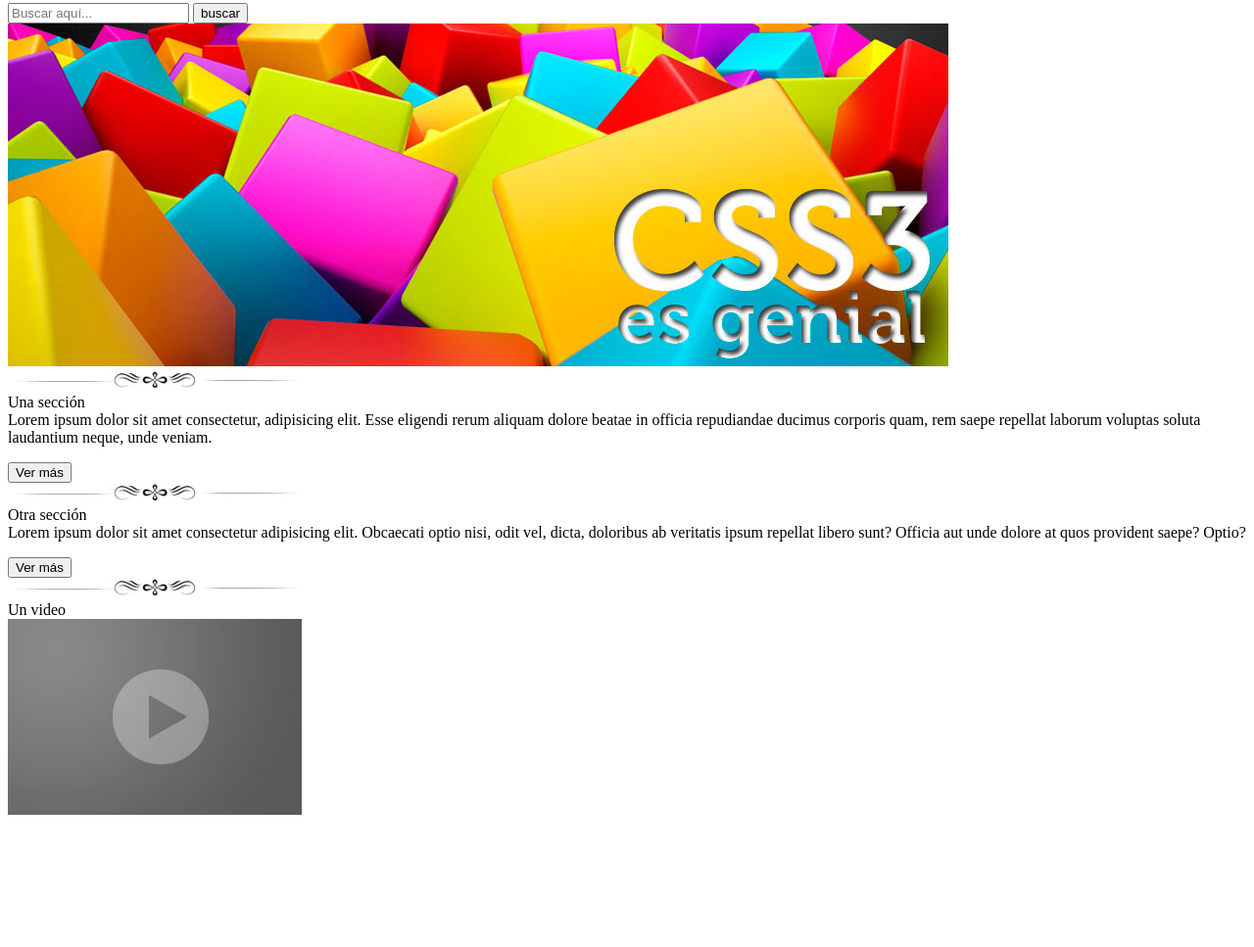
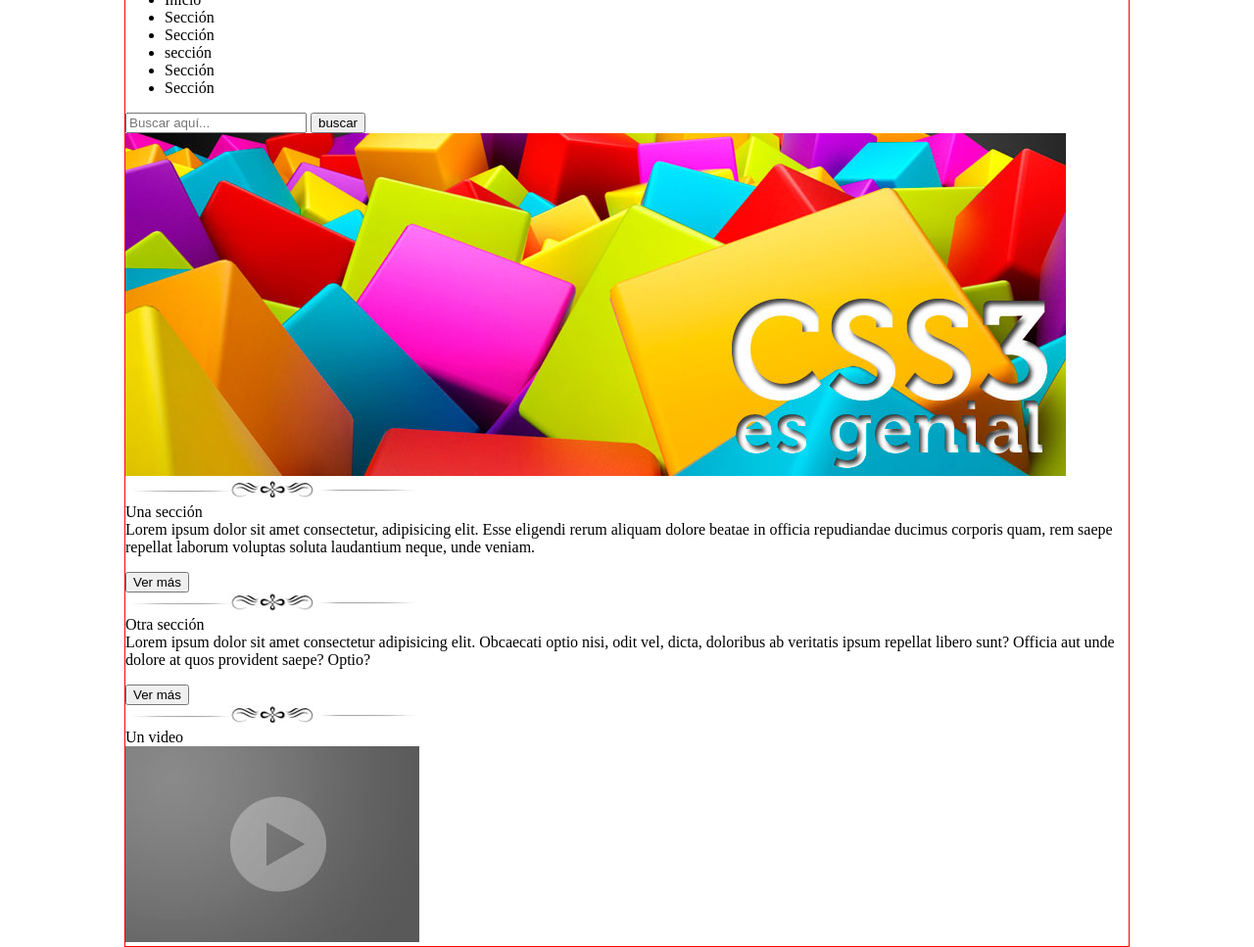
Before and after one commit to LuisJacoboMoncayo/pw12132233, a plain HTML site: page practica01css/index.html in a window 1280 px wide. Shown: the part 284-1251 px from the top of the page at 98% size. Before the commit the page ends 1128 px from the top, so only its background shows below. Drawn offline with Linux system fonts and the light colour scheme.

Commit message:
Practica01 css inicio CSS

```diff
--- /dev/null
+++ b/practica01css/css/estilos.css
@@ -0,0 +1,6 @@
+body{
+	font-size: 16px; /* 1em */
+	border: 1px solid red;
+	margin: 0px auto;
+	max-width: 1024px;
+}
--- a/practica01css/index.html
+++ b/practica01css/index.html
@@ -4,11 +4,12 @@
     <meta charset="UTF-8">
     <meta name="viewport" content="width=device-width, initial-scale=1.0">
     <title>Práctica 01 HTML + CSS</title>
+    <link rel="stylesheet" href="css/estilos.css">
 </head>
 <body>
     <header>
         <img src="img/resplandor.png" alt="fondo">
-        <img src="img/logo.png" alt="logo empresa">
+        <img src="img/logo.png" alt="logo empresa" id="logo">
         <nav>
             <ul>
                 <li>Inicio</li>
@@ -24,16 +25,16 @@
             </form>
         </nav>
     </header>
-    <section>
+    <section id="seccion01">
         <article>
             <img src="img/slide2.jpg" alt="banner">
         </article>
     </section>
-    <section>
+    <section id="seccion02">
         <article>
             <img src="img/separador.jpg" alt="separador">
             <br>
-            Una sección
+            <span class="unaSeccion nito">Una sección</span>
             <br>
             Lorem ipsum dolor sit amet consectetur, adipisicing elit.
             Esse eligendi rerum aliquam dolore beatae in officia repudiandae ducimus corporis quam,
@@ -44,7 +45,7 @@
         <article>
             <img src="img/separador.jpg" alt="separador">
             <br>
-            Otra sección
+            <span class="otraSeccion nito">Otra sección</span>
             <br>
             Lorem ipsum dolor sit amet consectetur adipisicing elit.
             Obcaecati optio nisi, odit vel, dicta,
@@ -56,7 +57,7 @@
         <article>
             <img src="img/separador.jpg" alt="separador">
             <br>
-            Un video
+            <span class="otraSeccion nito">Un video</span>
             <br>
             <img src="img/video.jpg" alt="video">
         </article>
```
